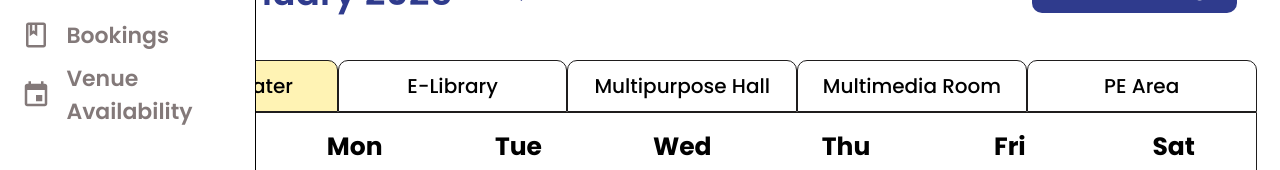
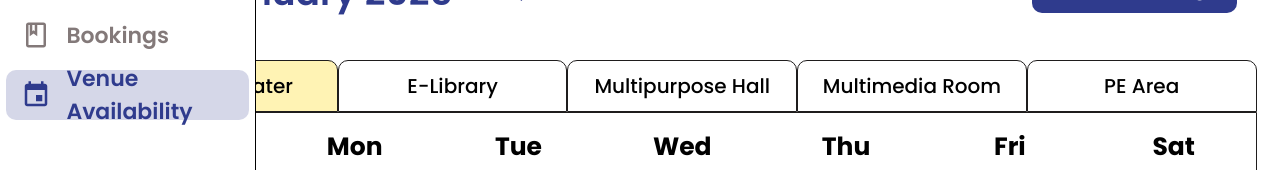
Before and after one commit to ysc4/facify-project, a React (Vite) app: page /venue-availability/1 in a window 1280 px wide. Shown: the part 135-305 px from the top of the page. Built offline with nearby package versions, Linux system fonts and the light colour scheme; no server answers.

Commit message:
Updated sidebar logic, default highlighted tab

```diff
--- a/src/components/Sidebar.jsx
+++ b/src/components/Sidebar.jsx
@@ -1,17 +1,28 @@
 import React from 'react';
+import { useNavigate, useParams } from 'react-router-dom';
 import '../App.css';
 import logo from '../assets/girlypops-pink.png';
 import { SidebarData } from './SidebarData';
 
+
 function Sidebar() {
+
+    const navigate = useNavigate();
+    const { orgID } = useParams();
+
+    const handleNavigation = (path) => {
+        navigate(`${path}/${orgID}`);
+    };
+
     return (
     <div className="Sidebar">
         <h2>MAIN MENU</h2>
         <ul className='SidebarList'>
         {SidebarData.map((val, key)=> {
-        return <li key={key}
-        className={window.location.pathname === val.path ? "row active" : "row"}
-        onClick={() => {window.location.pathname = val.path}}>
+        return <li
+        key={key}
+        className={window.location.pathname.includes(val.path) ? "row active" : "row"}
+        onClick={() => handleNavigation(val.path)}>
             {" "}
             <div id="icon">{val.icon}</div>{" "}
             <div id="title">
--- a/src/components/SidebarData.jsx
+++ b/src/components/SidebarData.jsx
@@ -5,7 +5,7 @@ import React from 'react';
 export const SidebarData = [
     {
         title: 'Bookings',
-        path: '/bookings/:orgID',
+        path: '/bookings',
         icon: <BookIcon style={{ fontSize: 30 }} />,
         cName: 'nav-text'
     },
```
